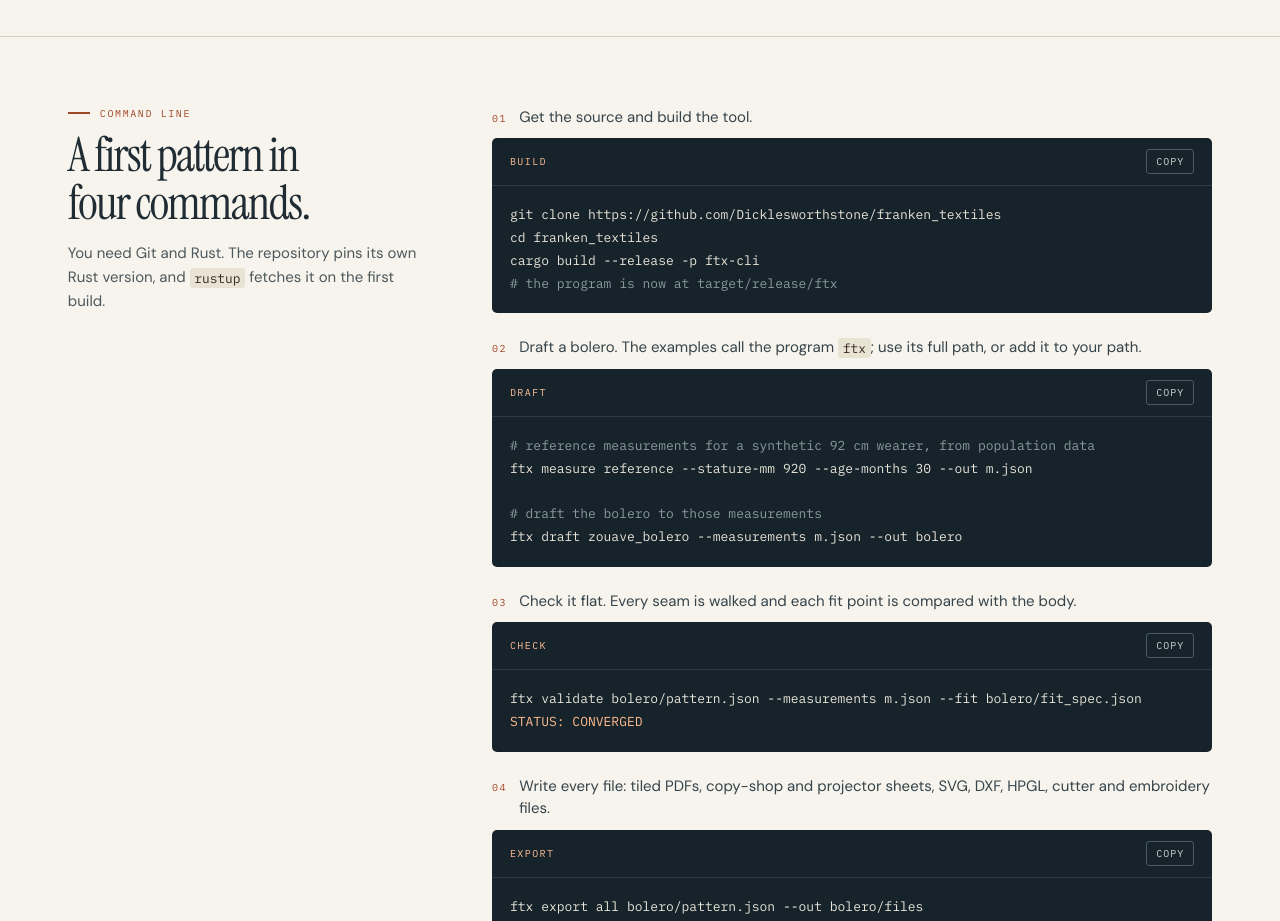
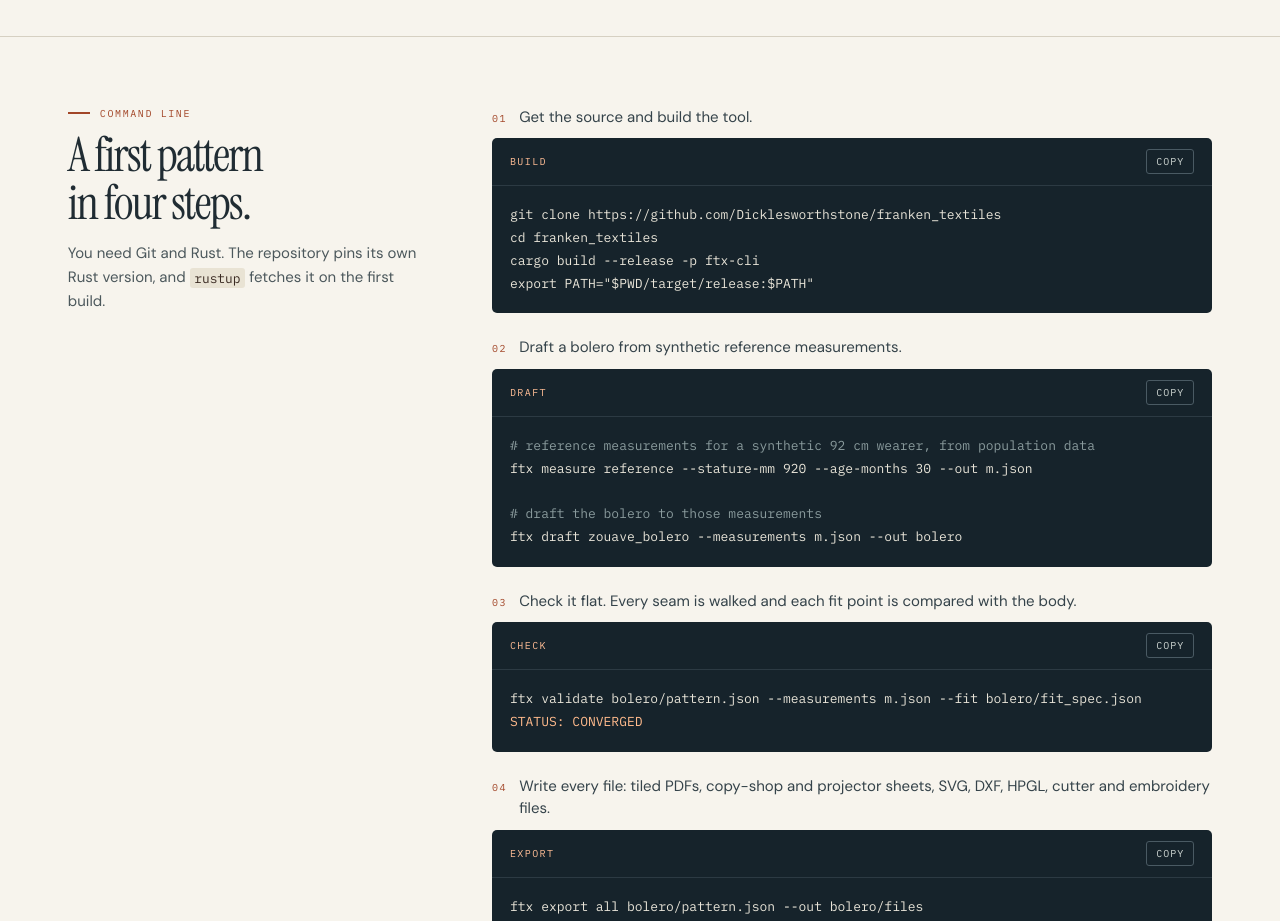
Before and after one commit to Dicklesworthstone/franken_textiles, a Next.js app in the folder showcase/: page /get-started in a window 1280 px wide. Shown: the part 900-1821 px from the top of the page. Built offline with nearby package versions, Linux system fonts and the light colour scheme.

Commit message:
fix(showcase): put the built CLI on the quickstart shell path (ftx-mc2s)

```diff
--- a/showcase/app/get-started/page.tsx
+++ b/showcase/app/get-started/page.tsx
@@ -16,7 +16,7 @@ const build = `
 git clone ${repo}
 cd franken_textiles
 cargo build --release -p ftx-cli
-# the program is now at target/release/ftx
+export PATH="$PWD/target/release:$PATH"
 `;
 const draft = `
 # reference measurements for a synthetic 92 cm wearer, from population data
@@ -71,11 +71,11 @@ export default function GetStarted() {
     </div></section>
 
     <section className="ft-block" id="command-line"><div className="wrap ft-block-grid">
-      <div className="ft-block-head"><p className="kicker">Command line</p><h2>A first pattern in four commands.</h2>
+      <div className="ft-block-head"><p className="kicker">Command line</p><h2>A first pattern in four steps.</h2>
         <p>You need Git and Rust. The repository pins its own Rust version, and <code>rustup</code> fetches it on the first build.</p></div>
       <div className="ft-stack">
         <div><p className="ft-step-label"><b>01</b><span>Get the source and build the tool.</span></p><CodeBlock title="Build" code={build}/></div>
-        <div><p className="ft-step-label"><b>02</b><span>Draft a bolero. The examples call the program <code>ftx</code>; use its full path, or add it to your path.</span></p>
+        <div><p className="ft-step-label"><b>02</b><span>Draft a bolero from synthetic reference measurements.</span></p>
           <CodeBlock title="Draft" code={draft}/></div>
         <div><p className="ft-step-label"><b>03</b><span>Check it flat. Every seam is walked and each fit point is compared with the body.</span></p>
           <CodeBlock title="Check" code={check}/></div>
```
